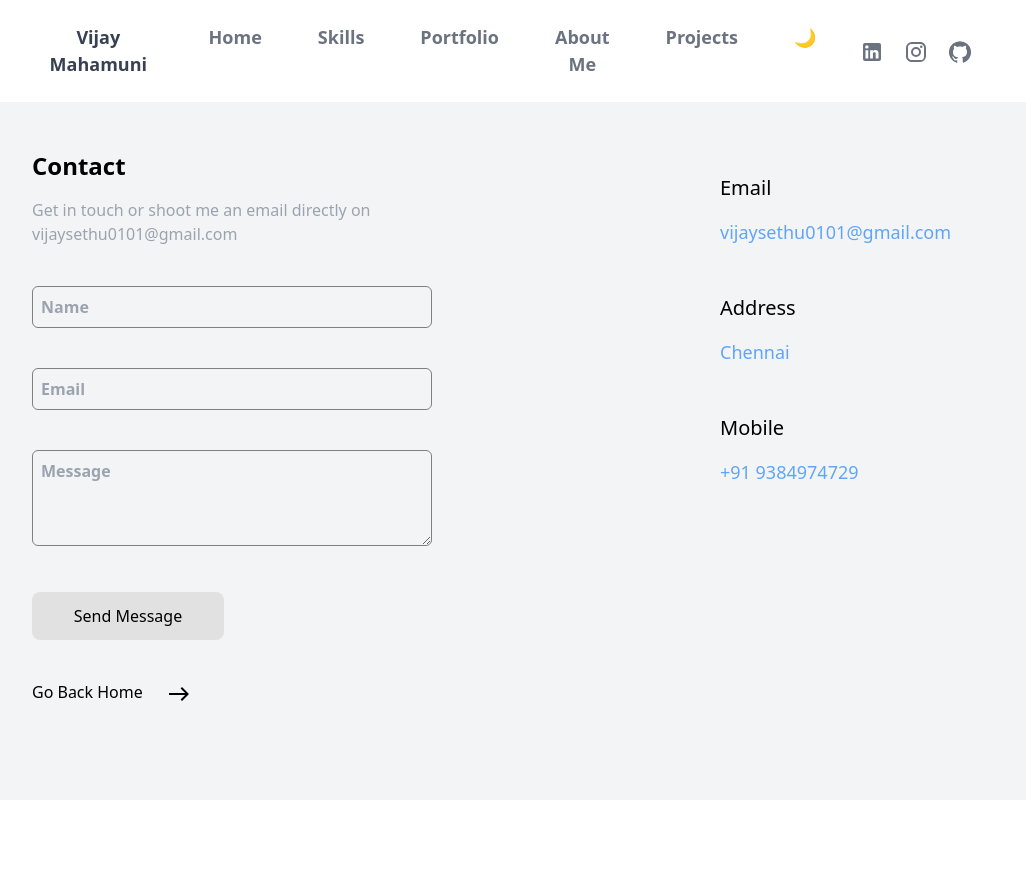
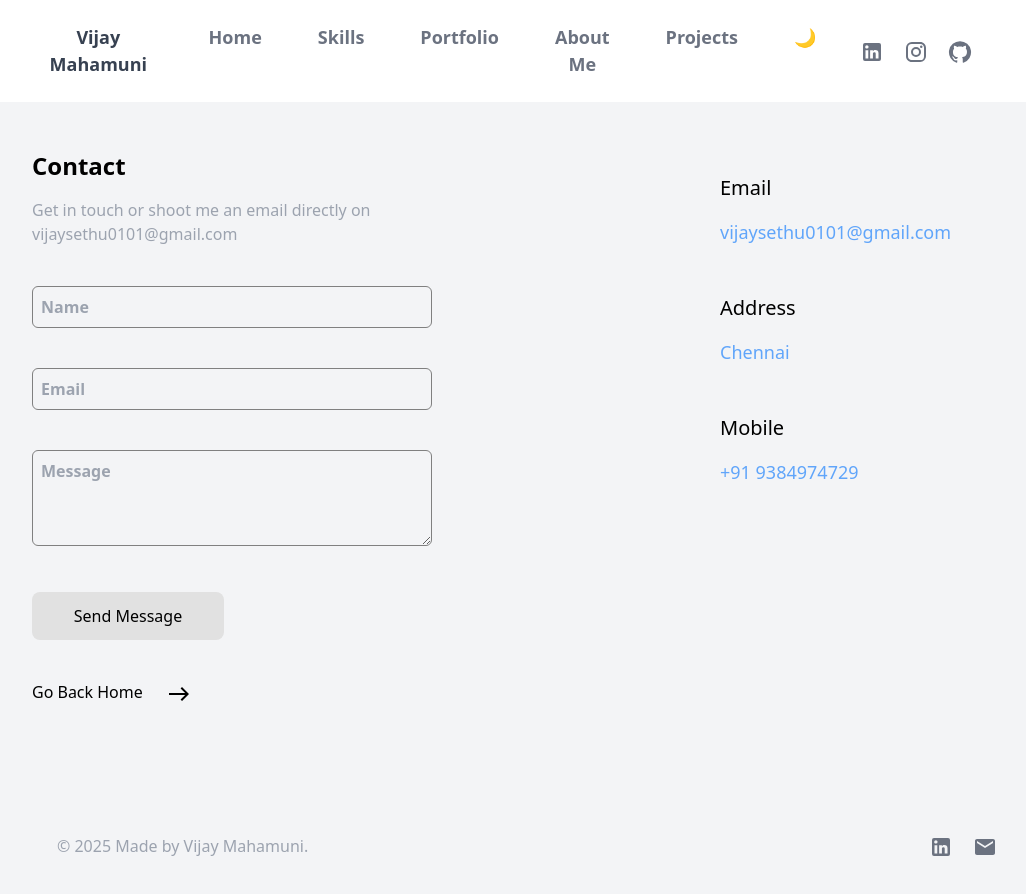
Before and after one commit to vijaymahamuni/vijay-portfolio, a React (Create React App) app: page /contact in a window 1280 px wide. Shown: the top 894 px of the page, without its empty margins (128-1154 px from the left). Before the commit the page ends 800 px from the top, so only its background shows below. Built offline with nearby package versions, Linux system fonts and the light colour scheme.

Commit message:
feat:Footing page added

```diff
--- a/src/components/About.js
+++ b/src/components/About.js
@@ -1,6 +1,7 @@
 import { useState } from "react";
 import { List, ListItem, ListItemIcon, ListItemText, Box } from "@mui/material";
 import CheckCircleIcon from "@mui/icons-material/CheckCircle";
+import FootingPage from "./FootingPage";
 
 const About = () => {
   const [isHoveredreact, setIsHoveredreact] = useState(false);
@@ -328,6 +329,9 @@ const About = () => {
             </List>
           </Box>
         </div>
+        <div className="mt-36 mb-16">
+          <FootingPage />
+        </div>
       </div>
     </main>
   );
--- a/src/components/About_me.js
+++ b/src/components/About_me.js
@@ -1,22 +1,22 @@
 import { useState } from "react";
 import { List, ListItem, ListItemIcon, ListItemText, Box } from "@mui/material";
 import CheckCircleIcon from "@mui/icons-material/CheckCircle";
+import FootingPage from "./FootingPage";
+const About_me = () => {
+  // const [isHoveredreact, setIsHoveredreact] = useState(false);
+  // const [isHoverJS, setIsHoverJS] = useState(false);
+  // const [isHoverExpress, setIsHoverExpress] = useState(false);
 
-const About_me = () => {
-  const [isHoveredreact, setIsHoveredreact] = useState(false);
-  const [isHoverJS, setIsHoverJS] = useState(false);
-  const [isHoverExpress, setIsHoverExpress] = useState(false);
+  // const [isHoverdcss, setIsHoverdcss] = useState(false);
+  // const [isHoveredtailwind, setIsHoveredtailwind] = useState(false);
+  // const [isHoverdredux, setIsHoverdredux] = useState(false);
+  // const [isHoveredHtml, setIsHoveredHtml] = useState(false);
 
-  const [isHoverdcss, setIsHoverdcss] = useState(false);
-  const [isHoveredtailwind, setIsHoveredtailwind] = useState(false);
-  const [isHoverdredux, setIsHoverdredux] = useState(false);
-  const [isHoveredHtml, setIsHoveredHtml] = useState(false);
-
-  const [isHoveredNode, setIsHoveredNode] = useState(false);
-  const [isHoveredMysql, setIsHoveredMysql] = useState(false);
-  const [isHoveredMongodb, setIsHoveredMongodb] = useState(false);
-  const [isHoveredWebfocus, setIsHoveredWebfocus] = useState(false);
-  const [isHoveredRtnative, setIsHoveredRtnative] = useState(false);
+  // const [isHoveredNode, setIsHoveredNode] = useState(false);
+  // const [isHoveredMysql, setIsHoveredMysql] = useState(false);
+  // const [isHoveredMongodb, setIsHoveredMongodb] = useState(false);
+  // const [isHoveredWebfocus, setIsHoveredWebfocus] = useState(false);
+  // const [isHoveredRtnative, setIsHoveredRtnative] = useState(false);
 
   return (
     <main className=" flex-grow bg-gray-100 dark:bg-[#0a192f]  text-black dark:text-white">
@@ -105,6 +105,9 @@ Full-Stack Development Knowledge – Through personal projects, I have expanded
             </Box>
           </div>
         </div>
+        <div className="mt-16 mb-16">
+          <FootingPage />
+        </div>
       </div>
     </main>
   );
--- a/src/components/Contact.js
+++ b/src/components/Contact.js
@@ -3,6 +3,7 @@ import EastIcon from "@mui/icons-material/East";
 import { useNavigate } from "react-router-dom";
 
 import emailjs from "emailjs-com";
+import FootingPage from "./FootingPage";
 
 const Contact = () => {
   const [name, setName] = useState("");
@@ -144,6 +145,9 @@ const Contact = () => {
           </div>
         </div>
       </div>
+      <div className="sm:w-10/12 md:w-10/12 lg:w-11/12 xl:w-9/12 ml-[185px] mt-32 mb-16">
+        <FootingPage />
+      </div>
     </div>
   );
 };
--- a/src/components/Experience.js
+++ b/src/components/Experience.js
@@ -16,6 +16,7 @@ import {
 } from "@mui/icons-material";
 import GCE_Clg from "../images/GCE_Clg.png";
 import Tigma_img from "../images/logo_tigma.png";
+import FootingPage from "./FootingPage";
 const Experience = () => {
   return (
     <main className="flex-grow bg-gray-100 dark:bg-[#0a192f]  text-black dark:text-white">
@@ -266,6 +267,9 @@ const Experience = () => {
             </VerticalTimelineElement>
           </VerticalTimeline>
         </div>
+        <div className="mt-36 mb-16">
+          <FootingPage />
+        </div>
       </div>
     </main>
   );
--- /dev/null
+++ b/src/components/FootingPage.js
@@ -0,0 +1,38 @@
+import InstagramIcon from "@mui/icons-material/Instagram";
+import LinkedInIcon from "@mui/icons-material/LinkedIn";
+import GitHubIcon from "@mui/icons-material/GitHub";
+import { Email } from "@mui/icons-material";
+const FootingPage = () => {
+  return (
+    <div className="flex justify-between">
+      <div>
+        <h1 className="text-gray-400">© 2025 Made by Vijay Mahamuni.</h1>
+      </div>
+      <div className="flex md:justify-start">
+        <h1 className="mr-5  hover:scale-125 cursor-pointer text-gray-500 dark:text-gray-400 hover:text-blue-400">
+          <LinkedInIcon
+            fontSize="medium"
+            onClick={() => {
+              window.open(
+                "https://www.linkedin.com/in/vijaymahamuni",
+                "_blank"
+              );
+            }}
+          />
+        </h1>
+        <h1 className="mr-5  hover:scale-125 cursor-pointer text-gray-500 dark:text-gray-400 hover:text-blue-400">
+          <Email
+            fontSize="medium"
+            onClick={() => {
+              window.open(
+                "https://mail.google.com/mail/?view=cm&fs=1&to=vijaysethu0101@gmail.com&su=Subject&body=Message",
+                "_blank"
+              );
+            }}
+          />
+        </h1>
+      </div>
+    </div>
+  );
+};
+export default FootingPage;
--- a/src/components/Home.js
+++ b/src/components/Home.js
@@ -2,6 +2,7 @@ import EastIcon from "@mui/icons-material/East";
 import { useEffect, useMemo, useState } from "react";
 import { useNavigate } from "react-router-dom";
 import Pdf_file from "../images/Vijay_Resume.pdf";
+import FootingPage from "./FootingPage";
 const Home = () => {
   const headings = useMemo(
     () => ["Front End Developer", "Full Stack Developer", "Webfocus Developer"],
@@ -167,6 +168,9 @@ const Home = () => {
           />
         </div>
       </div>
+      <div className="sm:w-10/12 md:w-10/12 lg:w-11/12 xl:w-9/12 ml-[185px] mt-32 mb-16">
+        <FootingPage />
+      </div>
     </main>
   );
 };
--- a/src/components/Project.js
+++ b/src/components/Project.js
@@ -1,3 +1,5 @@
+import FootingPage from "./FootingPage";
+
 // import Portfolioimg from "../images/Portfolio.PNG";
 const Project = () => {
   // const Food_git = () => {};
@@ -136,6 +138,9 @@ const Project = () => {
             </div>
           </div>
         </div>
+        <div className="mt-36 mb-16">
+          <FootingPage />
+        </div>
       </div>
     </div>
   );
```
